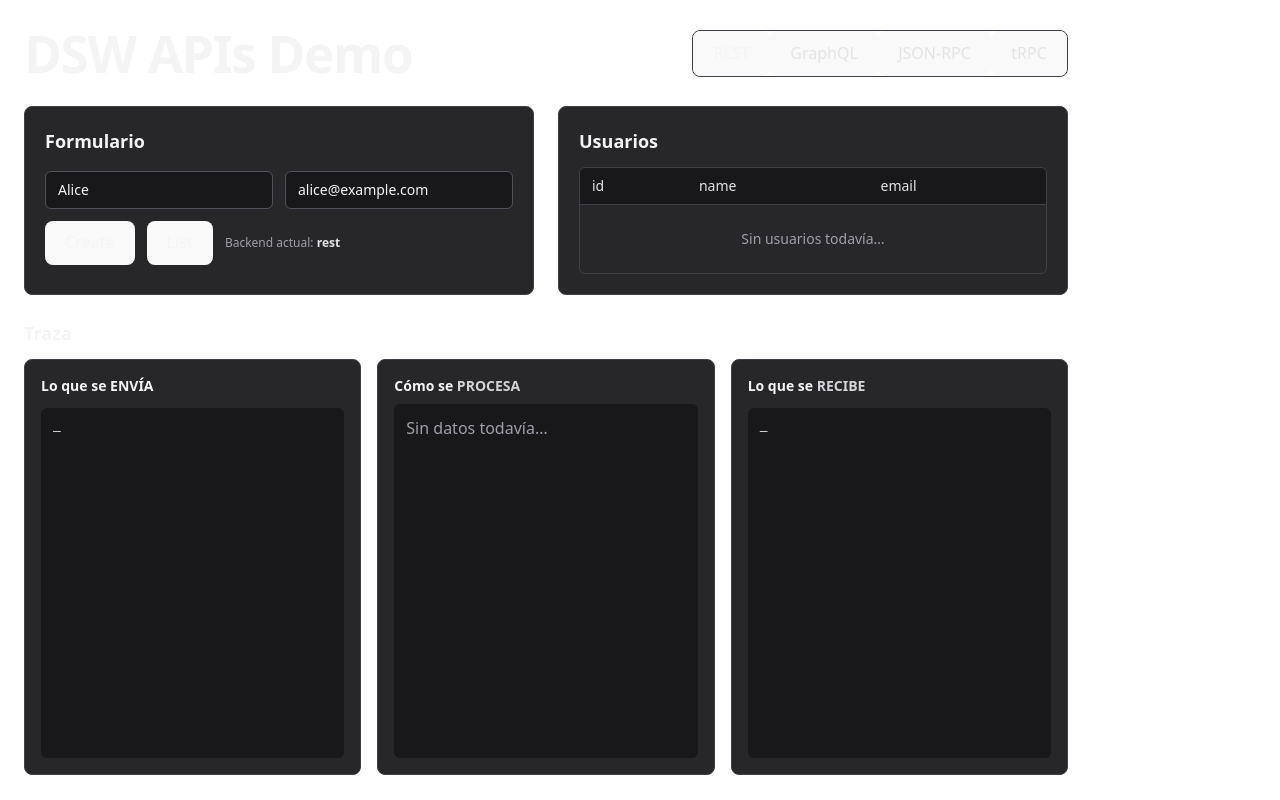
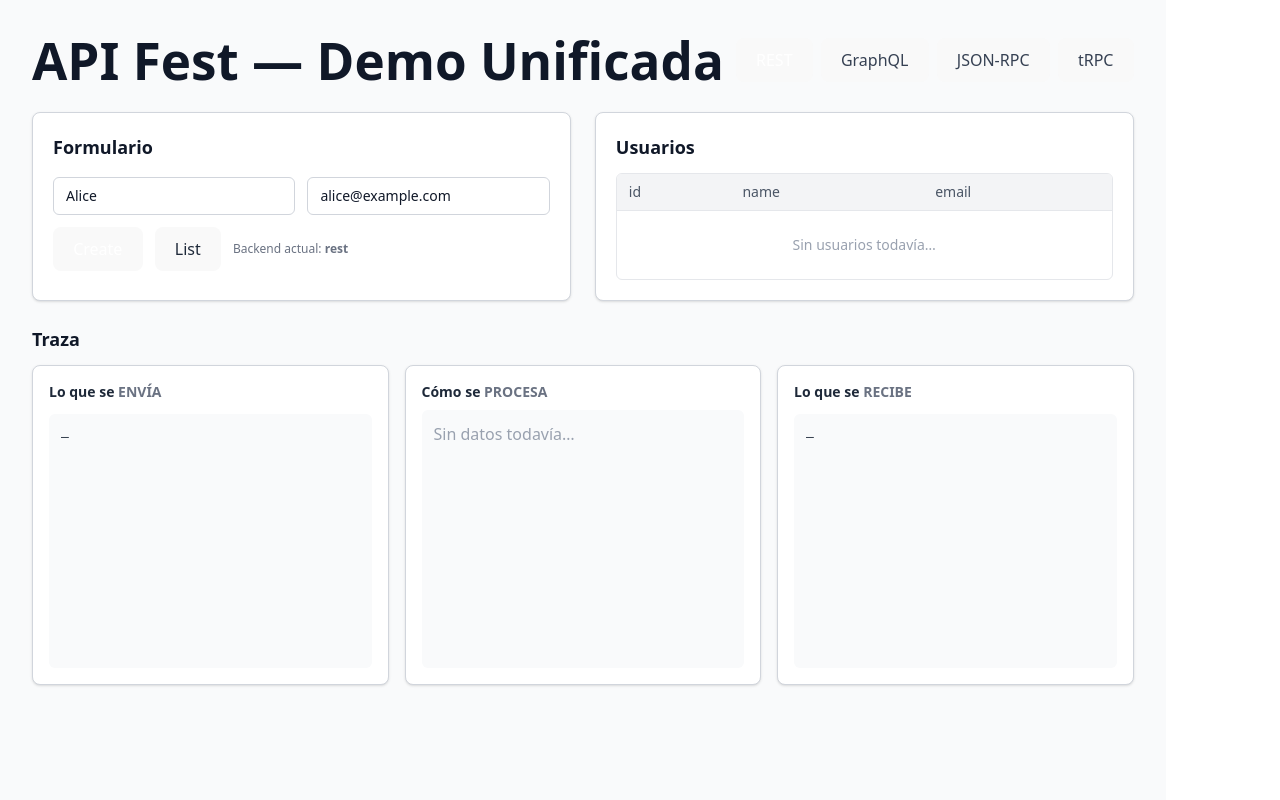
Before and after one commit to NachitoE/dsw-apis-demo, a React (Vite) app in the folder front-end/: page / in a window 1280 px wide. Built offline with nearby package versions, Linux system fonts and the light colour scheme.

Commit message:
tema claro

```diff
--- a/front-end/src/App.tsx
+++ b/front-end/src/App.tsx
@@ -46,22 +46,18 @@ export default function App() {
     active,
     onClick,
     children,
-    disableWhenActive = true,
   }: {
     active: boolean;
     onClick: () => void;
     children: React.ReactNode;
-    disableWhenActive?: boolean;
   }) => (
     <button
       onClick={onClick}
-      disabled={disableWhenActive && active}
       className={[
-        "px-3 py-1.5 text-sm font-medium transition",
-        "focus:outline-none focus-visible:ring-2 focus-visible:ring-zinc-500",
+        "px-4 py-2 text-sm font-medium border transition rounded-md",
         active
-          ? "bg-zinc-800 text-zinc-100"
-          : "bg-zinc-900 text-zinc-200 hover:bg-zinc-800",
+          ? "bg-blue-600 text-white border-blue-600"
+          : "bg-white text-gray-700 border-gray-300 hover:bg-gray-100",
       ].join(" ")}
     >
       {children}
@@ -69,13 +65,11 @@ export default function App() {
   );
 
   return (
-    <div className="mx-auto max-w-7xl p-6 text-zinc-100">
+    <div className="mx-auto max-w-7xl p-8 text-gray-900 bg-gray-50 min-h-screen">
       {/* Header */}
       <header className="mb-6 flex flex-col gap-3 sm:flex-row sm:items-center sm:justify-between">
-        <h1 className="text-3xl font-extrabold tracking-tight">
-          DSW APIs Demo
-        </h1>
-        <div className="inline-flex overflow-hidden rounded-lg border border-zinc-700">
+        <h1 className="text-2xl font-bold">API Fest — Demo Unificada</h1>
+        <div className="flex gap-2">
           <SegButton
             active={backend === "rest"}
             onClick={() => setBackend("rest")}
@@ -103,20 +97,20 @@ export default function App() {
         </div>
       </header>
 
-      {/* Zona superior: Form + Usuarios (dos columnas) */}
+      {/* Top zone: Form + Users */}
       <div className="grid gap-6 md:grid-cols-2">
         {/* Formulario */}
-        <div className="rounded-lg border border-zinc-700 bg-zinc-800 p-5">
+        <div className="rounded-lg border border-gray-300 bg-white p-5 shadow-sm">
           <h3 className="mb-4 text-lg font-semibold">Formulario</h3>
           <div className="mb-3 grid grid-cols-1 gap-3 sm:grid-cols-2">
             <input
-              className="w-full rounded-md border border-zinc-600 bg-zinc-900 px-3 py-2 text-sm text-zinc-100 placeholder-zinc-500 outline-none focus:ring-2 focus:ring-zinc-500"
+              className="w-full rounded-md border border-gray-300 px-3 py-2 text-sm text-gray-900 placeholder-gray-400 focus:border-blue-500 focus:ring-1 focus:ring-blue-500"
               placeholder="name"
               value={name}
               onChange={(e) => setName(e.target.value)}
             />
             <input
-              className="w-full rounded-md border border-zinc-600 bg-zinc-900 px-3 py-2 text-sm text-zinc-100 placeholder-zinc-500 outline-none focus:ring-2 focus:ring-zinc-500"
+              className="w-full rounded-md border border-gray-300 px-3 py-2 text-sm text-gray-900 placeholder-gray-400 focus:border-blue-500 focus:ring-1 focus:ring-blue-500"
               placeholder="email"
               value={email}
               onChange={(e) => setEmail(e.target.value)}
@@ -126,56 +120,56 @@ export default function App() {
             <button
               onClick={doCreate}
               disabled={loading}
-              className="rounded-md bg-zinc-700 px-4 py-2 text-sm font-semibold text-zinc-100 hover:bg-zinc-600 disabled:opacity-50"
+              className="rounded-md bg-blue-600 px-4 py-2 text-sm font-semibold text-white hover:bg-blue-500 disabled:opacity-50"
             >
               {loading ? "Creando…" : "Create"}
             </button>
             <button
               onClick={doList}
               disabled={loading}
-              className="rounded-md bg-zinc-900 px-4 py-2 text-sm font-semibold text-zinc-100 hover:bg-zinc-800 disabled:opacity-50"
+              className="rounded-md bg-gray-200 px-4 py-2 text-sm font-semibold text-gray-800 hover:bg-gray-300 disabled:opacity-50"
             >
               {loading ? "Listando…" : "List"}
             </button>
-            <span className="text-xs text-zinc-400">
-              Backend actual: <b className="text-zinc-200">{backend}</b>
+            <span className="text-xs text-gray-500">
+              Backend actual: <b>{backend}</b>
             </span>
           </div>
         </div>
 
-        {/* Usuarios (a la izquierda en pantallas medianas+) */}
-        <div className="rounded-lg border border-zinc-700 bg-zinc-800 p-5">
+        {/* Usuarios */}
+        <div className="rounded-lg border border-gray-300 bg-white p-5 shadow-sm">
           <h3 className="mb-3 text-lg font-semibold">Usuarios</h3>
-          <div className="overflow-hidden rounded-md border border-zinc-700">
-            <table className="min-w-full divide-y divide-zinc-700 text-sm">
-              <thead className="bg-zinc-900">
+          <div className="overflow-hidden rounded-md border border-gray-200">
+            <table className="min-w-full divide-y divide-gray-200 text-sm">
+              <thead className="bg-gray-100">
                 <tr>
-                  <th className="px-3 py-2 text-left font-medium text-zinc-200">
+                  <th className="px-3 py-2 text-left font-medium text-gray-600">
                     id
                   </th>
-                  <th className="px-3 py-2 text-left font-medium text-zinc-200">
+                  <th className="px-3 py-2 text-left font-medium text-gray-600">
                     name
                   </th>
-                  <th className="px-3 py-2 text-left font-medium text-zinc-200">
+                  <th className="px-3 py-2 text-left font-medium text-gray-600">
                     email
                   </th>
                 </tr>
               </thead>
-              <tbody className="divide-y divide-zinc-700">
+              <tbody className="divide-y divide-gray-100">
                 {users.map((u) => (
-                  <tr key={u.id} className="hover:bg-zinc-900/60">
-                    <td className="px-3 py-2 font-mono text-[12px] text-zinc-300">
+                  <tr key={u.id} className="hover:bg-gray-50">
+                    <td className="px-3 py-2 font-mono text-xs text-gray-500">
                       {u.id}
                     </td>
                     <td className="px-3 py-2">{u.name}</td>
-                    <td className="px-3 py-2 text-zinc-300">{u.email}</td>
+                    <td className="px-3 py-2 text-gray-600">{u.email}</td>
                   </tr>
                 ))}
                 {users.length === 0 && (
                   <tr>
                     <td
                       colSpan={3}
-                      className="px-3 py-6 text-center text-zinc-400"
+                      className="px-3 py-6 text-center text-gray-400"
                     >
                       Sin usuarios todavía…
                     </td>
@@ -187,7 +181,7 @@ export default function App() {
         </div>
       </div>
 
-      {/* Traza abajo, full width */}
+      {/* Traza */}
       <div className="mt-6">
         <h3 className="mb-3 text-lg font-semibold">Traza</h3>
         <TracePanel trace={trace} />
--- a/front-end/src/components/TracePanel.tsx
+++ b/front-end/src/components/TracePanel.tsx
@@ -2,20 +2,15 @@ import type { Trace } from "../apiTypes";
 
 function formatData(data: any) {
   if (!data) return "—";
-  // object {}
   if (typeof data === "object" && "query" in data) {
     return [
-      (data as any).query, // el query ya viene con saltos de línea
+      (data as any).query,
       data.variables ? JSON.stringify(data.variables, null, 2) : null,
     ]
       .filter(Boolean)
       .join("\n\nVariables:\n");
   }
-  // multiline string (graphql)
-  if (typeof data === "string" && data.includes("\n")) {
-    return data;
-  }
-  // fallback: JSON
+  if (typeof data === "string" && data.includes("\n")) return data;
   try {
     return JSON.stringify(data, null, 2);
   } catch {
@@ -23,64 +18,63 @@ function formatData(data: any) {
   }
 }
 
-export function TracePanel({ trace }: { trace?: any }) {
+export function TracePanel({ trace }: { trace?: Trace }) {
   return (
     <div className="grid gap-4 md:grid-cols-3">
-      <section className="flex min-h-[52vh] flex-col rounded-lg border border-zinc-700 bg-zinc-800 p-4">
-        <h4 className="mb-2 text-sm font-semibold text-zinc-100">
-          Lo que se ENVÍA
+      <section className="flex min-h-[40vh] flex-col rounded-lg border border-gray-300 bg-white p-4 shadow-sm">
+        <h4 className="mb-2 text-sm font-semibold text-gray-800">
+          Lo que se <span className="text-gray-500">ENVÍA</span>
         </h4>
-        <pre className="mt-1 flex-1 overflow-auto rounded-md bg-zinc-900 p-3 font-mono text-[13px] leading-relaxed text-zinc-200 whitespace-pre-wrap">
+        <pre className="mt-1 flex-1 overflow-auto rounded-md bg-gray-50 p-3 font-mono text-[13px] leading-relaxed text-gray-800 whitespace-pre-wrap">
           {trace ? formatData(trace.requestWire) : "—"}
         </pre>
       </section>
 
-      <section className="flex min-h-[52vh] flex-col rounded-lg border border-zinc-700 bg-zinc-800 p-4">
-        <h4 className="mb-2 text-sm font-semibold text-zinc-100">
-          Cómo se <span className="text-zinc-300">PROCESA</span>
+      <section className="flex min-h-[40vh] flex-col rounded-lg border border-gray-300 bg-white p-4 shadow-sm">
+        <h4 className="mb-2 text-sm font-semibold text-gray-800">
+          Cómo se <span className="text-gray-500">PROCESA</span>
         </h4>
         {trace ? (
-          <div className="mt-1 flex-1 overflow-auto space-y-2 rounded-md bg-zinc-900 p-3 text-sm text-zinc-200">
+          <div className="mt-1 flex-1 overflow-auto space-y-2 rounded-md bg-gray-50 p-3 text-sm text-gray-700">
             <div>
-              <span className="text-zinc-400">Transporte:</span>{" "}
-              <span className="font-medium">{trace.transport}</span>
+              <span className="text-gray-500">Transporte:</span>{" "}
+              {trace.transport}
             </div>
             <div>
-              <span className="text-zinc-400">Endpoint:</span>{" "}
+              <span className="text-gray-500">Endpoint:</span>{" "}
               <span className="font-mono text-[12px]">{trace.endpoint}</span>
             </div>
             {trace.meta && (
               <div>
-                <span className="text-zinc-400">Meta:</span>{" "}
+                <span className="text-gray-500">Meta:</span>{" "}
                 <span className="font-mono text-[12px]">{trace.meta}</span>
               </div>
             )}
             {typeof trace.status !== "undefined" && (
               <div>
-                <span className="text-zinc-400">Status:</span>{" "}
-                <span>{trace.status}</span>
+                <span className="text-gray-500">Status:</span> {trace.status}
               </div>
             )}
             {typeof trace.ms !== "undefined" && (
               <div>
-                <span className="text-zinc-400">Duración:</span>{" "}
-                <span>{Math.round(trace.ms!)} ms</span>
+                <span className="text-gray-500">Duración:</span>{" "}
+                {Math.round(trace.ms!)} ms
               </div>
             )}
           </div>
         ) : (
-          <div className="flex-1 rounded-md bg-zinc-900 p-3 text-zinc-400">
+          <div className="flex-1 rounded-md bg-gray-50 p-3 text-gray-400">
             Sin datos todavía…
           </div>
         )}
       </section>
 
-      <section className="flex min-h-[52vh] flex-col rounded-lg border border-zinc-700 bg-zinc-800 p-4">
-        <h4 className="mb-2 text-sm font-semibold text-zinc-100">
-          Lo que se <span className="text-zinc-300">RECIBE</span>
+      <section className="flex min-h-[40vh] flex-col rounded-lg border border-gray-300 bg-white p-4 shadow-sm">
+        <h4 className="mb-2 text-sm font-semibold text-gray-800">
+          Lo que se <span className="text-gray-500">RECIBE</span>
         </h4>
-        <pre className="mt-1 flex-1 overflow-auto rounded-md bg-zinc-900 p-3 font-mono text-[13px] leading-relaxed text-zinc-200">
-          {trace ? JSON.stringify(trace.responseWire, null, 2) : "—"}
+        <pre className="mt-1 flex-1 overflow-auto rounded-md bg-gray-50 p-3 font-mono text-[13px] leading-relaxed text-gray-800 whitespace-pre-wrap">
+          {trace ? formatData(trace.responseWire) : "—"}
         </pre>
       </section>
     </div>
```
